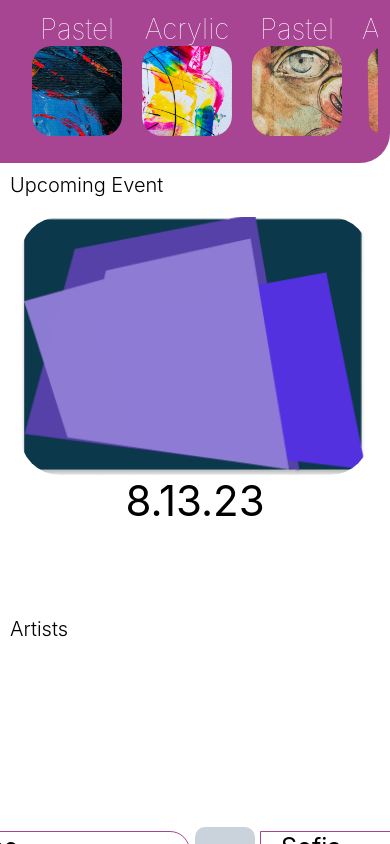
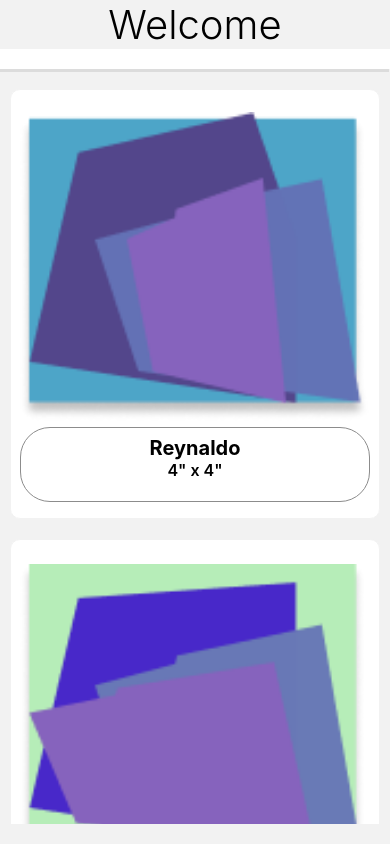
Before and after one commit to redmejia/art-app, a React Native app: screen /Room in a window 390 px wide. Built offline with nearby package versions, Linux system fonts and the light colour scheme.

Commit message:
auction room and code refactor

```diff
--- a/App.tsx
+++ b/App.tsx
@@ -21,6 +21,7 @@ import SxCard from './src/Components/Utils/Card/SxCard';
 import Header from './src/Components/Header/Header';
 import Event from './src/Components/Event/Event';
 import NewPieces from './src/Components/NewPieces/NewPieces';
+import Room from './src/Components/AuctionRoom/Room';
 
 
 type Artists = {
@@ -69,83 +70,83 @@ function App(): JSX.Element {
 		// ]}
 		// 	>
 		// <View>
-		<SafeAreaView
-			style={{ flex: 1 }}
-		>
-			<View style={styles.topOptionArt} >
-				<Header />
-			</View>
-			<ScrollView
-				style={{ paddingBottom: 10 }}
-			>
+		// <SafeAreaView
+		// 	style={{ flex: 1 }}
+		// >
+		// 	<View style={styles.topOptionArt} >
+		// 		<Header />
+		// 	</View>
+		// 	<ScrollView
+		// 		style={{ paddingBottom: 10 }}
+		// 	>
 
-				<Text style={styles.textArtist}>Upcoming Event</Text>
+		// 		<Text style={styles.textArtist}>Upcoming Event</Text>
 
-				<View style={styles.containerDos} >
-					<Event />
-					{/* <View style={styles.artistList} >
-						<FlatList
-							horizontal={false}
-							data={artistData}
-							renderItem={({ item }) => <Render name={item.name} description={item.description} />}
-						/>
+		// 		<View style={styles.containerDos} >
+		// 			<Event />
+		// 			{/* <View style={styles.artistList} >
+		// 				<FlatList
+		// 					horizontal={false}
+		// 					data={artistData}
+		// 					renderItem={({ item }) => <Render name={item.name} description={item.description} />}
+		// 				/>
 
-					</View> */}
+		// 			</View> */}
 
-					{/* <SxCard
-						Name={"ME"}
-						Description={"description"}
-					/> */}
-				</View>
-				<Text style={styles.textArtist}>Artists</Text>
-				<View style={styles.containerArtist}>
-					<ScrollView horizontal={true} >
-						{TopFourArtist}
-					</ScrollView>
-				</View>
+		// 			{/* <SxCard
+		// 				Name={"ME"}
+		// 				Description={"description"}
+		// 			/> */}
+		// 		</View>
+		// 		<Text style={styles.textArtist}>Artists</Text>
+		// 		<View style={styles.containerArtist}>
+		// 			<ScrollView horizontal={true} >
+		// 				{TopFourArtist}
+		// 			</ScrollView>
+		// 		</View>
 
-				<Text style={styles.textArtist}>New Art</Text>
-				{/* <View style={styles.containerNewArt}> */}
-					<NewPieces/>
-				{/* </View> */}
+		// 		<Text style={styles.textArtist}>New Art</Text>
+		// 		{/* <View style={styles.containerNewArt}> */}
+		// 			<NewPieces/>
+		// 		{/* </View> */}
 
-				{/* <View style={{ flex: 2, backgroundColor: '#fff' }} >
-				<ScrollView
-					horizontal={true}
-				>
-					<View
-						style={{ padding: 23 }}
-					>
+		// 		{/* <View style={{ flex: 2, backgroundColor: '#fff' }} >
+		// 		<ScrollView
+		// 			horizontal={true}
+		// 		>
+		// 			<View
+		// 				style={{ padding: 23 }}
+		// 			>
 
-						<SxCard
-							Name={"ME"}
-							Description={"description"}
-						/>
-					</View>
-					<View
-						style={{ padding: 23 }}
+		// 				<SxCard
+		// 					Name={"ME"}
+		// 					Description={"description"}
+		// 				/>
+		// 			</View>
+		// 			<View
+		// 				style={{ padding: 23 }}
 
-					>
+		// 			>
 
-						<SxCard
-							Name={"ME"}
-							Description={"description"}
-						/>
-						<SxCard
-							Name={"ME"}
-							Description={"description"}
-						/>
-					</View>
-				</ScrollView>
-			</View> */}
+		// 				<SxCard
+		// 					Name={"ME"}
+		// 					Description={"description"}
+		// 				/>
+		// 				<SxCard
+		// 					Name={"ME"}
+		// 					Description={"description"}
+		// 				/>
+		// 			</View>
+		// 		</ScrollView>
+		// 	</View> */}
 
 
 
-			</ScrollView>
-		</SafeAreaView>
+		// 	</ScrollView>
+		// </SafeAreaView>
 
 		// </View>
-
+		<Room />
 
 		// </View>
 	);
--- /dev/null
+++ b/src/Components/AuctionRoom/Room.tsx
@@ -0,0 +1,112 @@
+import { FlatList, Image, SafeAreaView, StyleSheet, Text, View } from "react-native";
+import Divider from "../Utils/Divider/Divider";
+import Card from "../Utils/Card/Card";
+
+type AutionPieces = {
+    Src?: string | any | undefined,
+    Artist?: string,
+    Description?: string,
+}
+
+const data: AutionPieces[] = [
+    { Src: require('../public/New/02.png'), Artist: 'Reynaldo', Description: "4\" x 4\"" },
+    { Src: require('../public/New/03.png'), Artist: 'Jose', Description: "8\" x 8\"", },
+    { Src: require('../public/New/03.png'), Artist: 'Sonia', Description: "10\" x 10\"", },
+    { Src: require('../public/New/02.png'), Artist: 'Nicolle', Description: "6\" x 6\"", },
+    { Src: require('../public/New/04.png'), Artist: 'Cristina', Description: "6\" x 6\"" },
+]
+
+const Render = (p: AutionPieces) => {
+
+    return (
+        <View
+            key={p.Artist}
+            style={{ marginTop: 20 }}
+        >
+            <Card
+                CardStyle={styles.cardStyle}
+                BodyStyle={styles.bodyStyle}
+                Image={
+                    <Image
+                        style={{ height: 320, width: 350, resizeMode: 'contain', alignContent: 'center', alignItems: 'center', justifyContent: 'center' }}
+                        source={p.Src}
+                    />}
+                Title={
+                    <Text style={styles.textTitle}>{p.Artist}</Text>
+                }
+                Description={
+                    <Text style={styles.textDescription}>{p.Description}</Text>
+                }
+            />
+        </View>
+    )
+}
+
+
+
+
+const Room = (): JSX.Element => {
+    return (
+        <SafeAreaView
+            style={styles.container}
+        >
+            <Text style={styles.welcomeText}>Welcome</Text>
+            <Divider />
+            <View
+                style={styles.artContainer}
+            >
+                <FlatList
+                    data={data}
+                    renderItem={({ item }) => <Render Artist={item.Artist} Description={item.Description} Src={item.Src} />}
+                />
+            </View>
+        </SafeAreaView>
+    )
+}
+const styles = StyleSheet.create({
+    container: {
+        flex: 1,
+        backgroundColor : '#f2f2f2'
+    },
+    welcomeText: {
+        color: '#000',
+        fontWeight: '300',
+        textAlign: 'center',
+        fontSize: 40,
+    },
+    artContainer: {
+        flex: 1,
+        marginBottom: 20,
+        alignItems: 'center',
+        justifyContent: 'center',
+
+    },
+    cardStyle: {
+        backgroundColor: '#ffffff',
+        borderColor: '#f2f2f2',
+        borderWidth: 1,
+        borderRadius: 10,
+    },
+    bodyStyle: {
+        borderColor: '#8c8c8c',
+        borderWidth: 1,
+        height: 75,
+        width: 350,
+        padding: 8,
+        borderRadius: 30,
+    },
+    textTitle: {
+        textAlign: 'center',
+        color: '#000',
+        fontWeight: '700',
+        fontSize: 20,
+    },
+    textDescription: {
+        textAlign: 'center',
+        color: '#000',
+        fontWeight: '600',
+        fontSize: 16,
+    }
+
+})
+export default Room;
--- a/src/Components/Header/Header.tsx
+++ b/src/Components/Header/Header.tsx
@@ -12,8 +12,8 @@ const data: Mockdata[] = [
 	{ src: require('../public/dan-farrell-4.png'), title: 'Abstract' },
     { src: require('../public/05.png'), title: 'Graffiti' }
 ]
+const Header = (): JSX.Element => {
 
-const Header = (): JSX.Element => {
     return (
         <FlatList
             horizontal={true}
--- a/src/Components/Utils/Card/Card.tsx
+++ b/src/Components/Utils/Card/Card.tsx
@@ -2,17 +2,17 @@ import React from "react";
 import { StyleSheet, View } from "react-native";
 
 export type CardProps = {
-    Image?: JSX.Element;
+    Image?: React.ReactNode;
     Title?: React.ReactNode;
     Description?: React.ReactNode;
-    BorderStyle?: object;
+    CardStyle?: object;
     ImageStyle?: object;
     BodyStyle?: object;
 }
 
-const Card = ({ Image, Title, Description, BorderStyle, BodyStyle, }: CardProps) => {
+const Card = ({ Image, Title, Description, CardStyle, BodyStyle, }: CardProps) => {
     return (
-        <View style={{ ...styles.card, ...BorderStyle }}>
+        <View style={{ ...styles.card, ...CardStyle }}>
             <View>
                 {Image}
             </View>
@@ -26,15 +26,10 @@ const Card = ({ Image, Title, Description, BorderStyle, BodyStyle, }: CardProps)
 
 const styles = StyleSheet.create({
     card: {
-        height: 200,
-        width: 200,
-        padding: 8,
-        borderColor: 'black',
-        borderWidth: 1,
-        borderTopLeftRadius: 20,
-        borderTopRightRadius: 20,
-        borderBottomLeftRadius: 20,
-        borderBottomRightRadius: 20,
+        height: 430,
+        width: 370,
+        alignItems: 'center',
+        justifyContent: 'center',
     },
 })
 
--- /dev/null
+++ b/src/Components/Utils/Divider/Divider.tsx
@@ -0,0 +1,24 @@
+import { StyleSheet, View } from "react-native"
+
+
+type DividerProps = {
+    Styles?: object
+}
+
+
+const Divider = ({ Styles }: DividerProps) => {
+    return <View style={{ ...styles.divider, ...Styles }} />
+}
+
+const styles = StyleSheet.create({
+    divider: {
+        backgroundColor: '#fff',
+        height: 20,
+        shadowColor: '#999999',
+        shadowOffset: { height: 3, width: -1 },
+        shadowOpacity: .25,
+        // shadowRadius: 90,
+    }
+})
+
+export default Divider;
```
